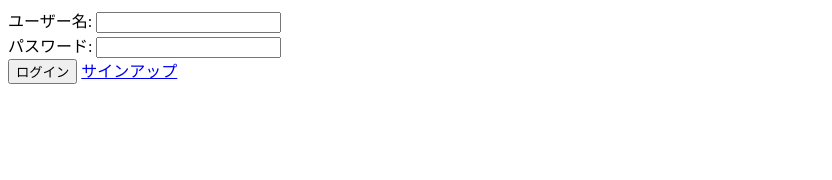
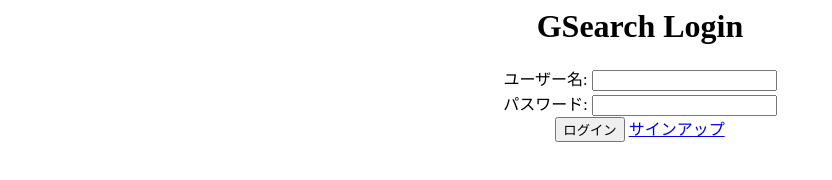
Before and after one commit to Greeyouate2/TestDeveloperinGreeyouSearch, a plain HTML site: page login.html in a window 1280 px wide. Shown: the whole page, without its empty margins (0-832 px from the left). Drawn offline with Linux system fonts and the light colour scheme.

Commit message:
Update login.html

```diff
--- a/login.html
+++ b/login.html
@@ -1,4 +1,6 @@
-<form id="login-form">
+<center>
+  <form id="login-form">
+  <h1>GSearch Login</h1>
   <div>
     <label for="username">ユーザー名:</label>
     <input type="text" id="username" name="username" required>
@@ -14,6 +16,7 @@
     </a>
   </div>
 </form>
+</center>
 <head>
   <script src="login.js"></script>
 </head>
```
